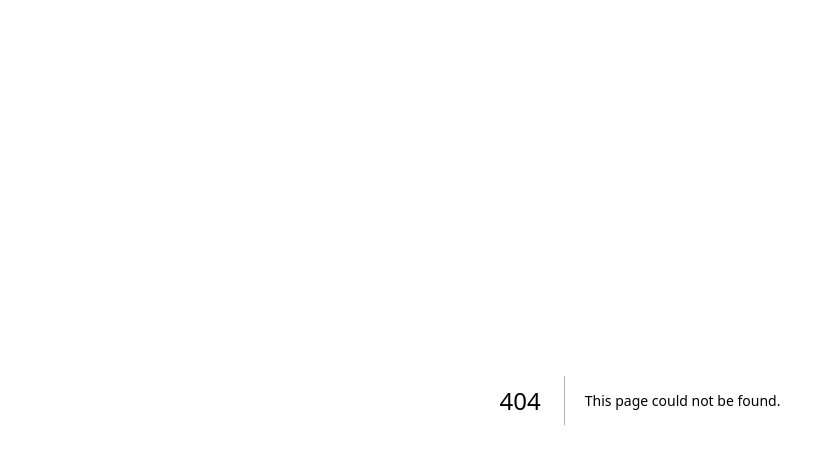
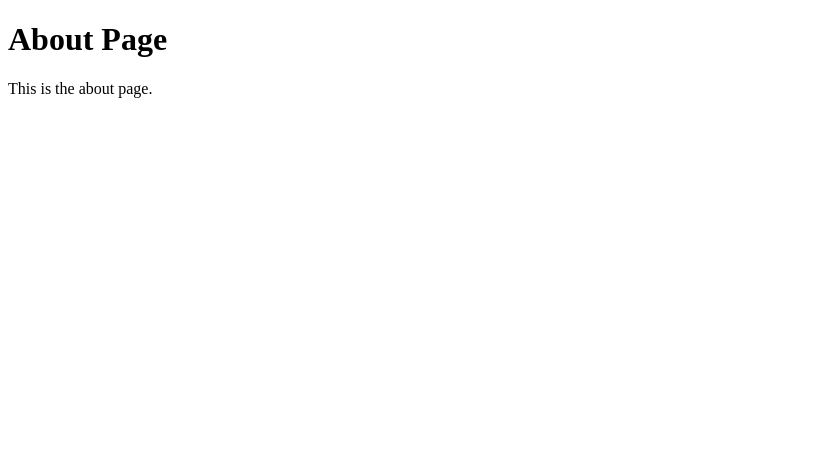
Before and after one commit to y-renren0115/my-next-app, a Next.js app: page /about in a window 1280 px wide. Before the commit this address had no page. Shown: the top 464 px of the page, without its empty margins (0-835 px from the left). Built offline with nearby package versions, Linux system fonts and the light colour scheme.

Commit message:
Aboutコンポーネントの読み込みを追加しました。

```diff
--- /dev/null
+++ b/src/pages/about.tsx
@@ -0,0 +1,10 @@
+const About = () => {
+  return (
+    <div>
+      <h1>About Page</h1>
+      <p>This is the about page.</p>
+    </div>
+  );
+}
+
+export default About;
--- a/src/app/page.tsx
+++ b/src/pages/page.tsx
@@ -1,7 +1,10 @@
 import Image from 'next/image'
+import About from './about'
 
 export default function Home() {
   return (
+    <>
+    <About></About>
     <main className="flex min-h-screen flex-col items-center justify-between p-24">
       <div className="z-10 max-w-5xl w-full items-center justify-between font-mono text-sm lg:flex">
         <p className="fixed left-0 top-0 flex w-full justify-center border-b border-gray-300 bg-gradient-to-b from-zinc-200 pb-6 pt-8 backdrop-blur-2xl dark:border-neutral-800 dark:bg-zinc-800/30 dark:from-inherit lg:static lg:w-auto  lg:rounded-xl lg:border lg:bg-gray-200 lg:p-4 lg:dark:bg-zinc-800/30">
@@ -109,5 +112,6 @@ export default function Home() {
         </a>
       </div>
     </main>
+    </>
   )
 }
```
